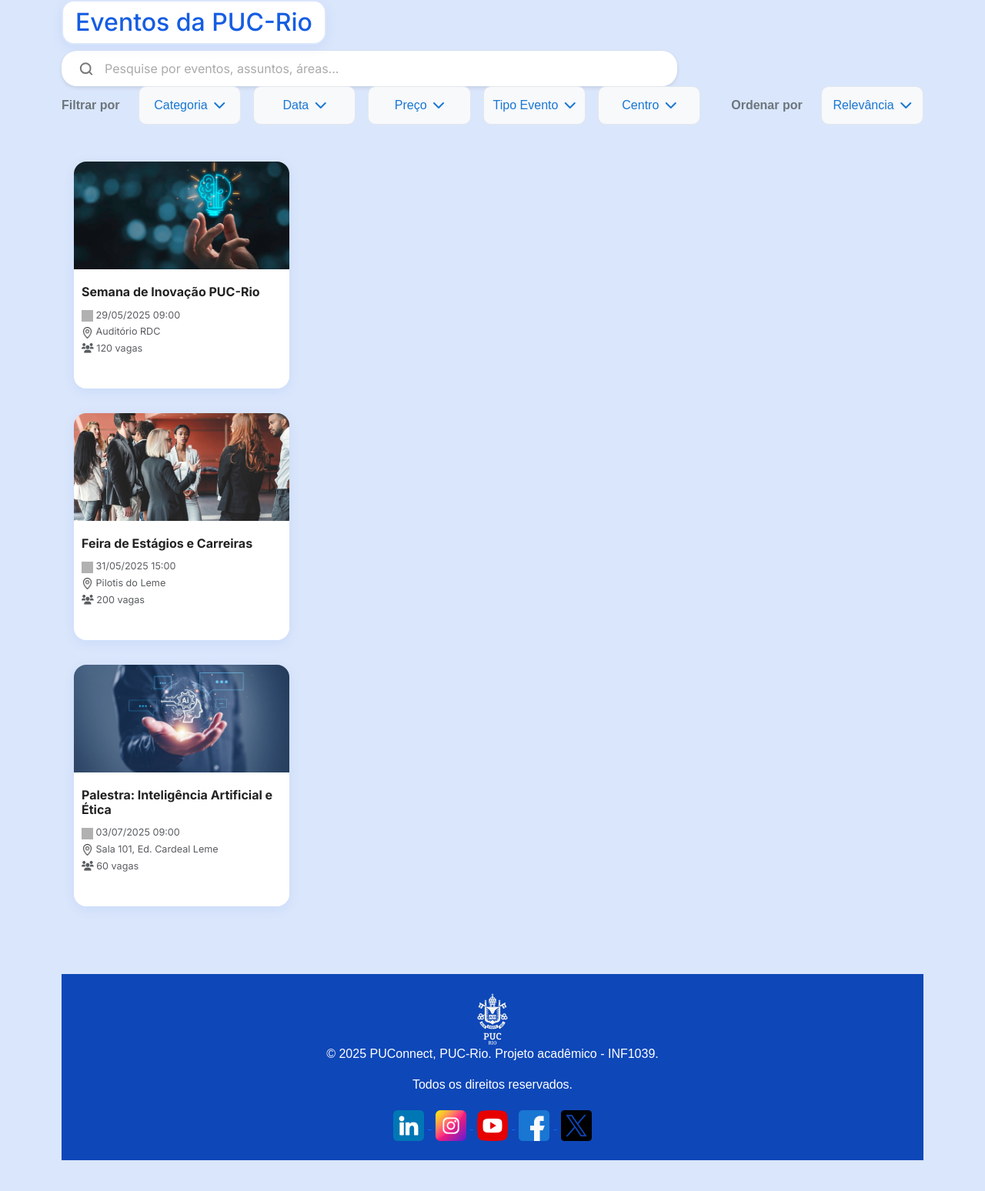
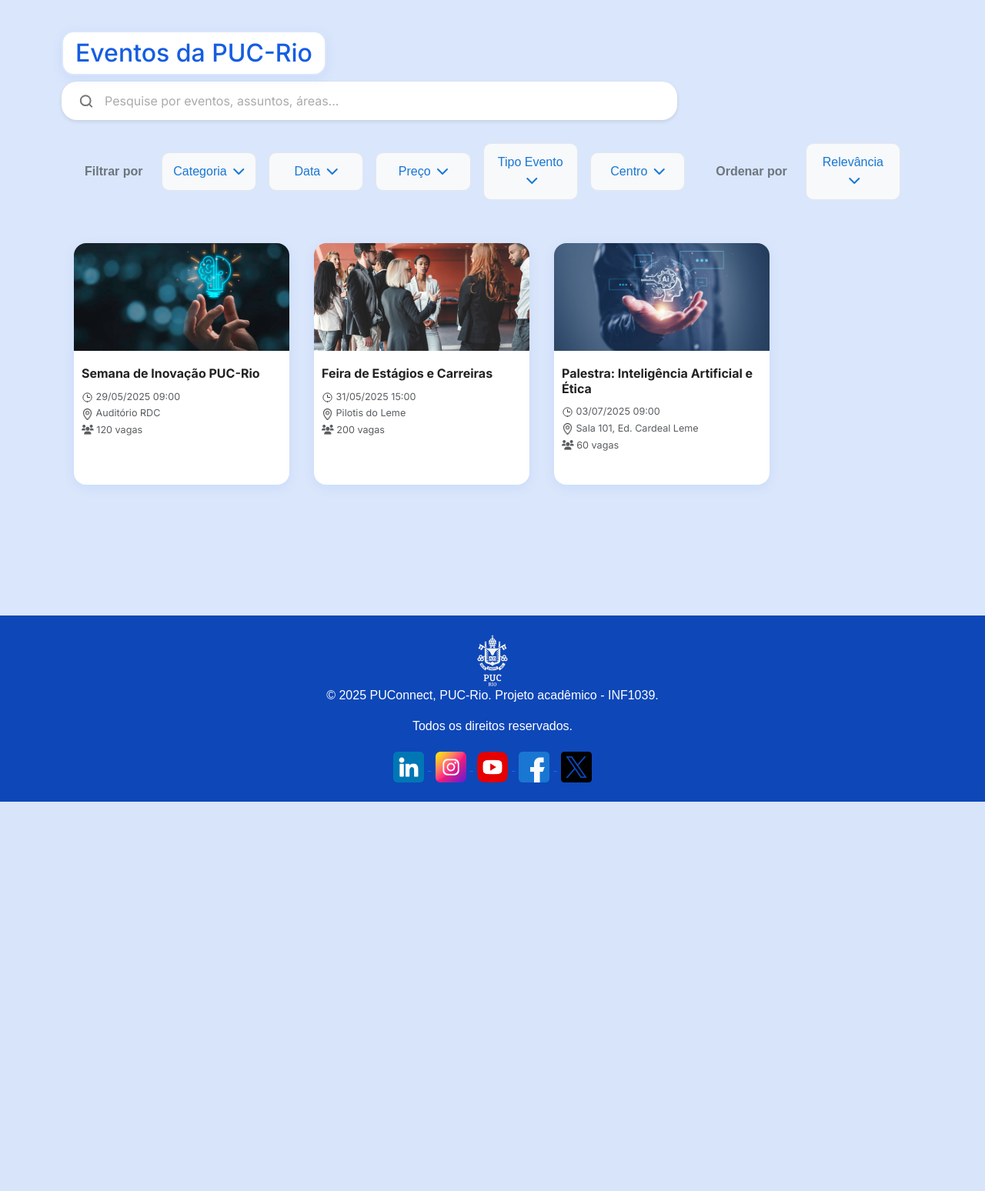
Before and after one commit to jkymie/PUConnect, a Django app: page /eventos/ in a window 1280 px wide. Shown: the part 103-1651 px from the top of the page at 77% size. After the commit the page ends 1145 px from the top, so only its background shows below. Run offline with Django 5.2, Linux system fonts and the light colour scheme; data comes from the database, SQL or seed files in the repository; some web fonts are replaced; grey boxes are pictures that could not be loaded.

Commit message:
alterei a posição dos filtros e dos eventos

```diff
--- a/project/core/static/core/css/style.css
+++ b/project/core/static/core/css/style.css
@@ -156,6 +156,7 @@ html, body {
   align-items: center;
   box-shadow: 0 2px 5px rgba(0, 0, 0, 0.1);
   width: 100%;
+  height: 50px;
   max-width: 800px; /* pesquisa na página de eventos */
 }
 
@@ -626,7 +627,7 @@ footer .redes-sociais {
 
 .all-eventos-container {
 background-color: #DAE6FB;
-  padding: 0px 80px 0px 80px;
+padding: 40px 80px 0px 80px;
 }
 
 .title-eventos {
@@ -756,6 +757,15 @@ footer .redes-sociais {
 }
 }
 
+/* filtros --------------------------- */
+
+.filtros-container {
+padding: 30px 30px 0px 30px;
+color: #155de2;
+}
+
+.filtros
+
 .preferencias-center {
 min-height: 70vh;
 display: flex;
@@ -778,6 +788,8 @@ footer .redes-sociais {
 border-radius: 16px;
 }
 
+
+
 @media (max-width: 600px) {
 .preferencias-card {
   max-width: 98vw;
--- a/project/core/templates/core/eventos_list.html
+++ b/project/core/templates/core/eventos_list.html
@@ -10,6 +10,7 @@
       <input type="text" id="searchInput" placeholder="Pesquise por eventos, assuntos, áreas..." />
       <a href="#" id="searchButton">Procurar</a>
   </div>
+  <div class="filtros-container">
     <div class="d-flex flex-wrap align-items-center gap-3 mb-4 filtros-sympla">
       <span class="fw-semibold text-secondary me-2">Filtrar por</span>
       <button class="btn btn-filtro" onclick="openModal('modal-categoria')">Categoria <i class="fa fa-chevron-down ms-1"></i></button>
@@ -19,6 +20,16 @@
       <button class="btn btn-filtro" onclick="openModal('modal-centro')">Centro <i class="fa fa-chevron-down ms-1"></i></button>
       <span class="fw-semibold text-secondary ms-4 me-2">Ordenar por</span>
       <button class="btn btn-filtro" onclick="openModal('modal-ordenar')">Relevância <i class="fa fa-chevron-down ms-1"></i></button>
+    </div>
+  </div>
+
+  {% include 'core/components/filtro_categoria_modal.html' %}
+  {% include 'core/components/filtro_data_modal.html' %}
+  {% include 'core/components/filtro_preco_modal.html' %}
+  {% include 'core/components/filtro_tipoevento_modal.html' %}
+  {% include 'core/components/filtro_centro_modal.html' %}
+  {% include 'core/components/filtro_ordenar_modal.html' %}
+
   <div class="eventos-list-container">
     {% if eventos %}
         <div class="eventos-list-grid">
@@ -35,7 +46,7 @@
                         <h5 class="evento-card-title">{{ evento.titulo }}</h5>
                         <p class="evento-card-text">
                             <small class="text-muted">
-                            <img src="{% static 'core/assets/img/horario.png' %}" alt="Horário" class="icon-img"> {{ evento.data_hora|date:"d/m/Y H:i" }}<br>
+                            <img src="{% static 'core/assets/img/clock.svg' %}" alt="Horário" class="icon-img"> {{ evento.data_hora|date:"d/m/Y H:i" }}<br>
                             <img src="{% static 'core/assets/img/local.png' %}" alt="Local" class="icon-img"> {{ evento.local }}<br>
                             <i class="fas fa-users"></i> {{ evento.vagas }} vagas
                             </small>
@@ -64,6 +75,7 @@
             Nenhum evento encontrado.
         </div>
     {% endif %}
+  </div>
 </div>
 
 <style>
```
Lines whose indentation alone changed are shown as unchanged.
